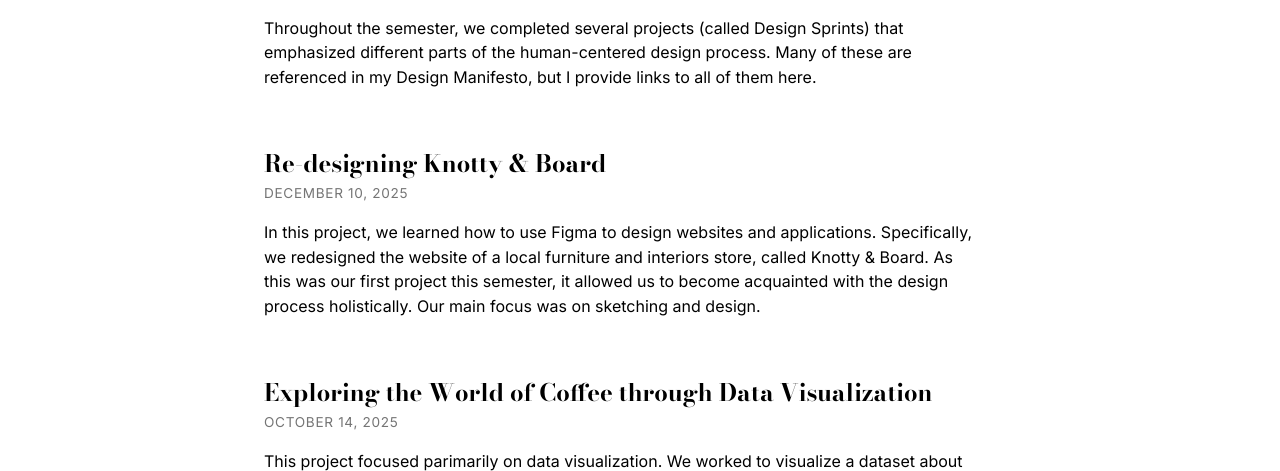
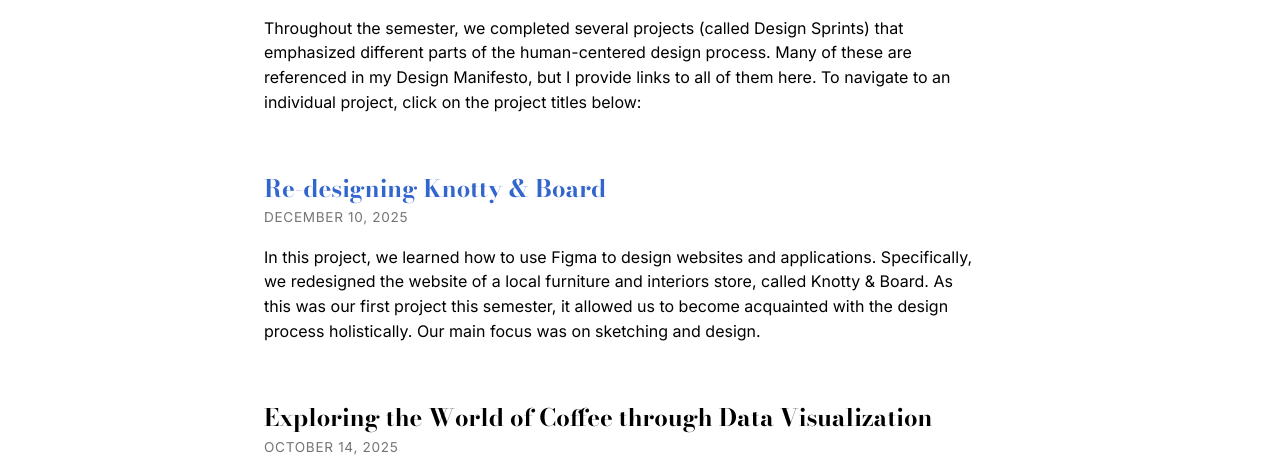
Before and after one commit to kylehoffman/hci, a plain HTML site: page index.html in a window 1280 px wide. In both pictures the pointer is over the link "Re-designing Knotty & Board". Shown: the part 292-763 px from the top of the page. Drawn offline with nearby package versions, Linux system fonts and the light colour scheme.

Commit message:
Added indicators for links to projects

```diff
--- a/index.html
+++ b/index.html
@@ -32,7 +32,7 @@
       <p style="margin-bottom: 60px;">
         Throughout the semester, we completed several projects (called Design Sprints) that emphasized different parts
         of the human-centered design process. Many of these are referenced in my Design Manifesto, but I provide links
-        to all of them here.
+        to all of them here. To navigate to an individual project, click on the project titles below:
       </p>
 
      <div class="project-entry">
--- a/style.css
+++ b/style.css
@@ -137,7 +137,8 @@ html, body {
 
 .project-title:hover {
   text-decoration: underline;
-  text-decoration-thickness: 2px; /* A nice thick editorial underline */
+  text-decoration-thickness: 2px;
+  color: #3366CC !important; /* Turns blue only on hover */
 }
 
 /* The Date */
```
